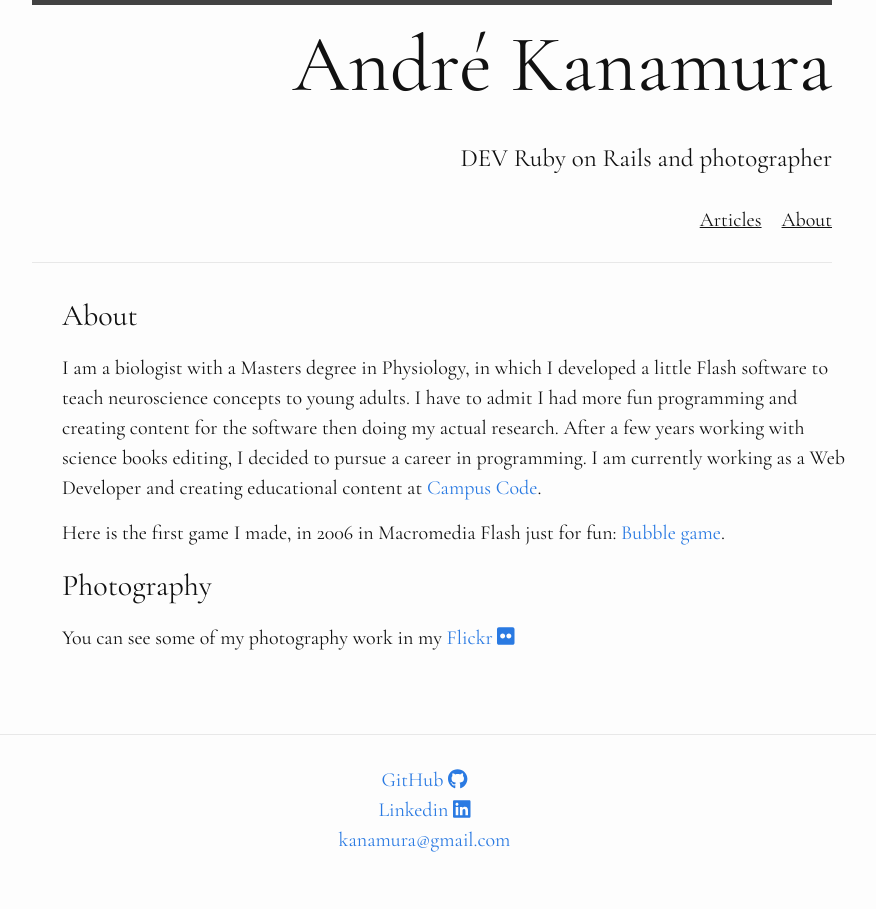
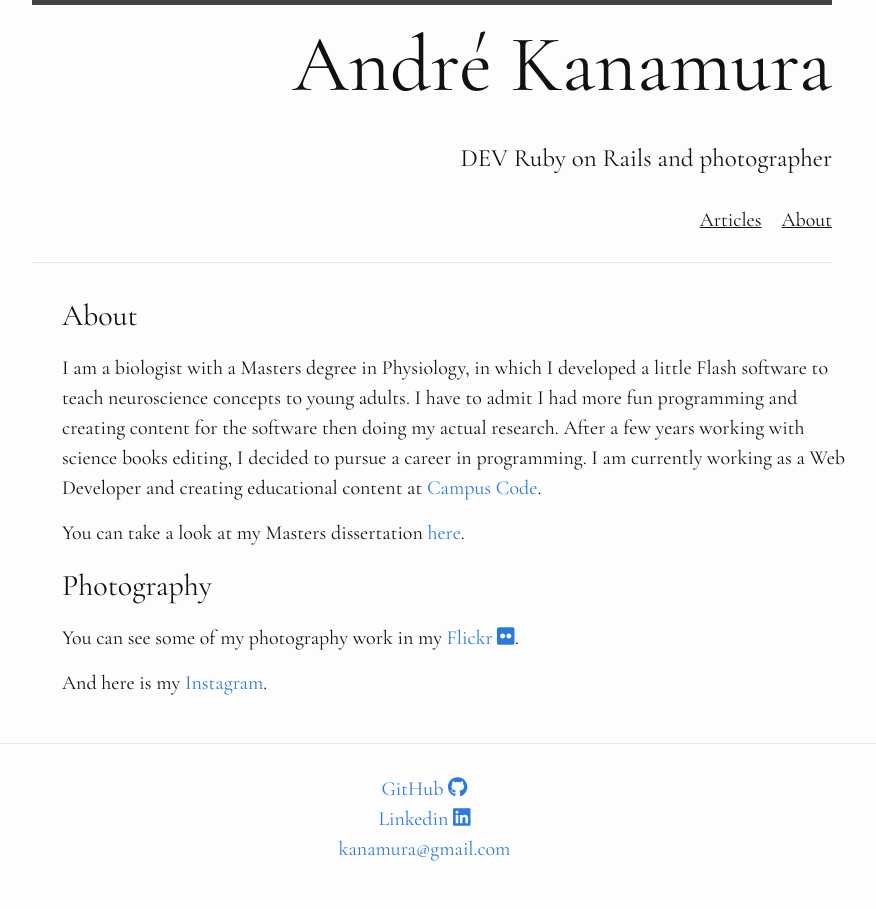
Before and after one commit to akaninja/akaninja.github.io, a Jekyll site: the page built from index.md, in a window 1280 px wide. Shown: the whole page, without its empty margins (208-1084 px from the left). Built offline with Jekyll 4.4.1, drawn with Linux system fonts in a browser that asks for light colours; our own code applies the rules of GitHub Pages for plain Markdown files.

Commit message:
Change About links

```diff
--- a/index.md
+++ b/index.md
@@ -13,8 +13,10 @@ doing my actual research. After a few years working with science books editing,
 I decided to pursue a career in programming. I am currently working as a Web
 Developer and creating educational content at [Campus Code](https://campuscode.com.br/).
 
-Here is the first game I made, in 2006 in Macromedia Flash just for fun: [Bubble game](https://www.newgrounds.com/portal/view/348846).
+You can take a look at my Masters dissertation [here](https://teses.usp.br/teses/disponiveis/41/41135/tde-18022009-132437/pt-br.php).
 
 ## Photography
 
- You can see some of my photography work in my <a href="https://www.flickr.com/people/andrekanamura/">Flickr <i class="fab fa-flickr"></i></a>
+You can see some of my photography work in my <a href="https://www.flickr.com/people/andrekanamura/">Flickr <i class="fab fa-flickr"></i></a>.
+
+And here is my [Instagram](https://www.instagram.com/akanamura/).
```
